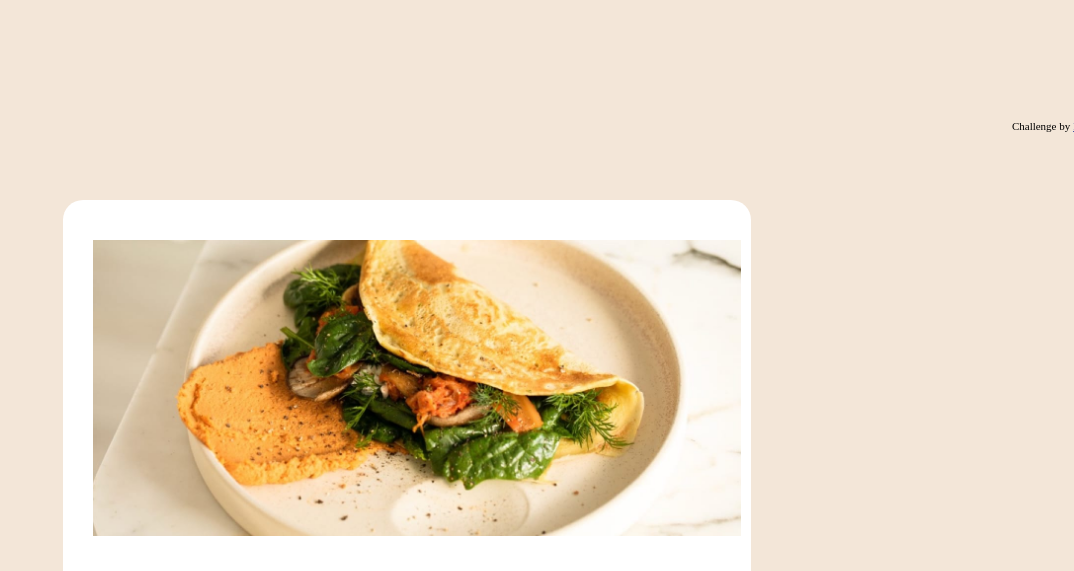
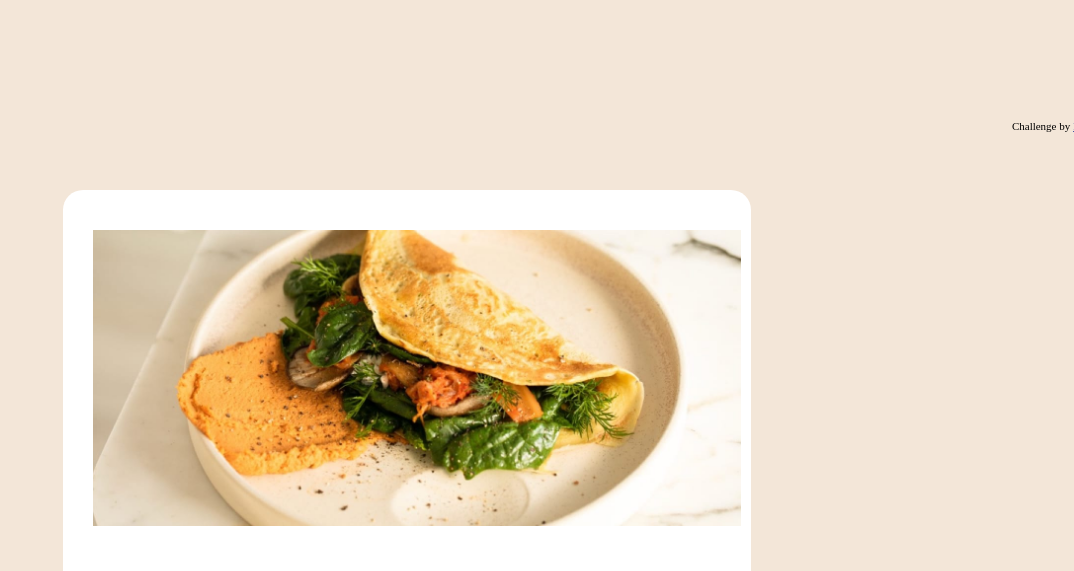
Before and after one commit to bobjoan/recipe-page-, a plain HTML site: page index.html in a window 1280 px wide. Shown: the top 571 px of the page, without its empty margins (206-1280 px from the left). Drawn offline with Linux system fonts and the light colour scheme.

Commit message:
Update recipe.css

```diff
--- a/style/recipe.css
+++ b/style/recipe.css
@@ -22,7 +22,7 @@ body {
   max-width: 1440px;
   padding-bottom: 16px;
   background: var(--default-white);
-  margin: 100px auto;
+  margin: 90px auto;
   border: 1px solid none;
   border-radius: 20px;
   padding: 20px;
```
